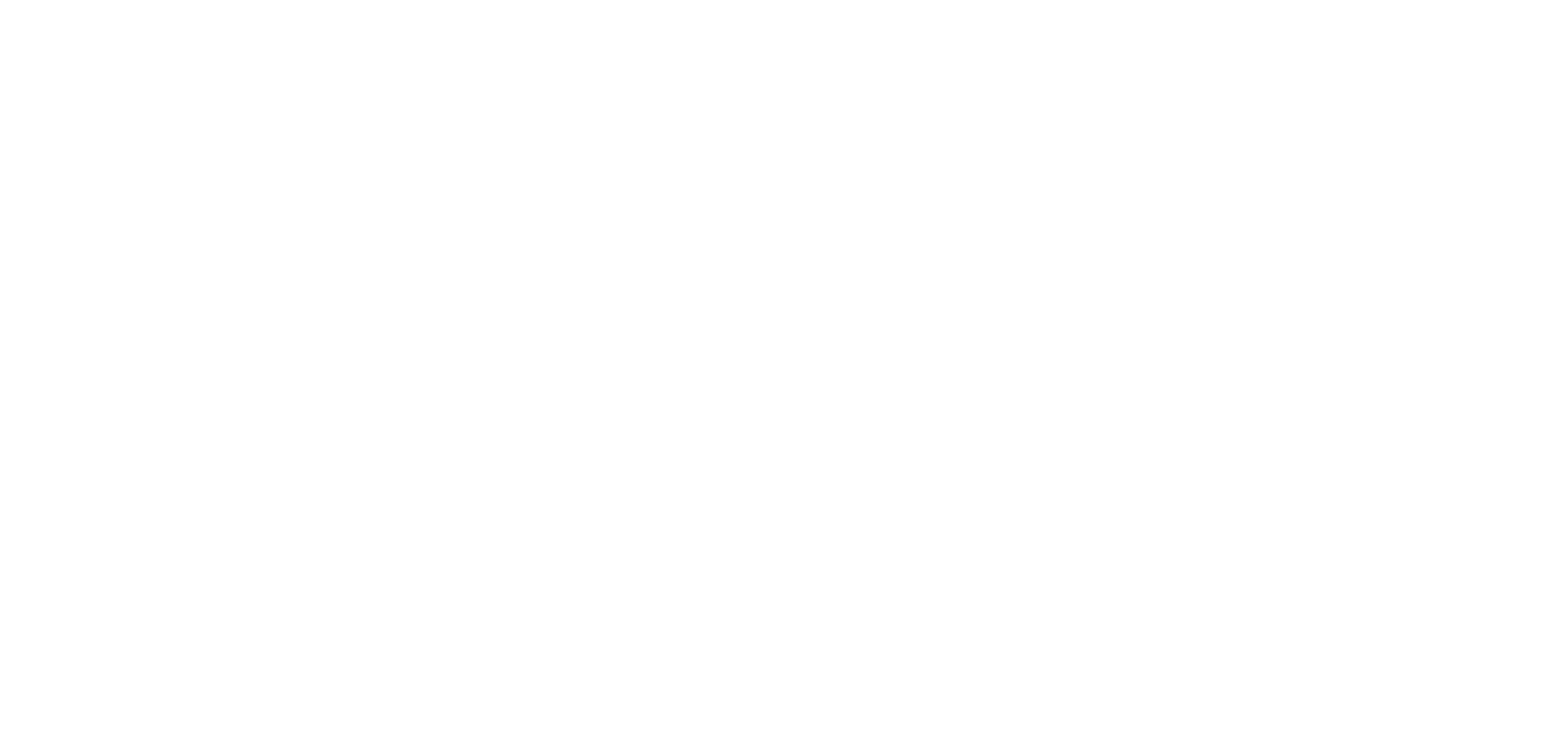
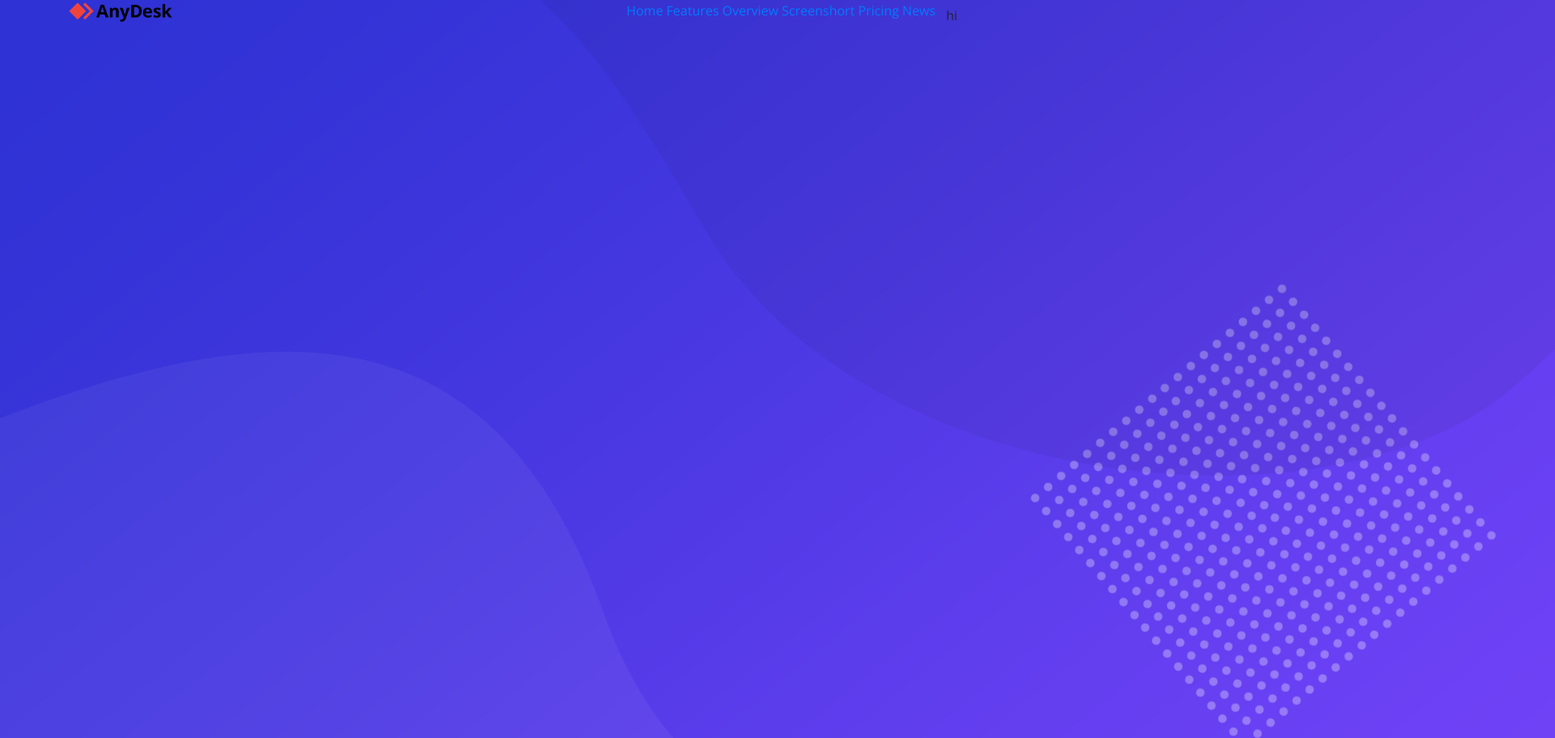
Before and after one commit to Satayjit-Biswas/Website-design-project-a, a plain HTML site: page index.html in a window 1280 px wide. Shown: the top 912 px of the page at 81% size, 1920 px wide, since content can reach past the window. Before the commit the page ends 800 px from the top, so only its background shows below. Drawn offline with nearby package versions, Linux system fonts and the light colour scheme.

Commit message:
version 2

```diff
--- a/css/style.css
+++ b/css/style.css
@@ -2,7 +2,7 @@
    01. Google fonts
 ========================*/
 
-@import url('https://fonts.googleapis.com/css2?family=Poppins:wght@400;600;700&amp;display=swap');
+@import url('https://fonts.googleapis.com/css2?family=Open+Sans:wght@400;600;700;800&family=Roboto:wght@400;500;700;900&display=swap');
 
 /*======================
    02. Basic css
@@ -38,7 +38,7 @@ section {
 
 body {
 	line-height: 26px;
-	font-family: 'Poppins', sans-serif;
+	font-family: 'Open Sans', sans-serif;
 	background-color: #fff;
 	color: #616368;
 	font-weight: 400;
@@ -48,8 +48,11 @@ body {
 h2,
 h3,
 h4,
-h5 {
-	font-weight: 600;
+h5,
+h6 {
+	font-family: 'Roboto', sans-serif;
+	font-weight: normal;
+	color: #393542;
 }
 
 ol,
@@ -65,3 +68,30 @@ button:focus,
 a:focus {
 	outline: none;
 }
+
+.f-left {
+	float: left;
+}
+.f-right {
+	float:right;
+}
+
+
+
+
+
+/* Header css */
+.transparent-header {
+	position: absolute;
+    left: 0;
+    right: 0;
+}
+.main-menu ul li {
+    display: inline;
+
+.main-menu ul li a {
+    padding: 30px;
+    color: #cfcfd8;
+    font-size: 18px;
+    font-weight: 700;
+}
--- a/index.html
+++ b/index.html
@@ -11,8 +11,59 @@
 </head>
 <body>
 
+    <!-- header area -->
+    <header>
+        <div class="header-area transparent-header">
+            <div class="container">
+                <div class="row">
+                    <div class="col-xl-2">
+                        <div class="logo">
+                            <a href="index.html">
+                                <img src="img/logo.png" alt="">
+                            </a>
+                        </div>
+                    </div>
+                    <div class="col-xl-10">
+                        <div class="header-btn f-right">
+                            <a href="#" class="btn">hi</a>
+                        </div>
+                        <div class="main-menu f-right">
+                            <nav>
+                                <ul>
+                                    <li>
+                                        <a href="#">Home</a>
+                                    </li>
+                                    <li>
+                                        <a href="#">Features</a>
+                                    </li>
+                                    <li>
+                                        <a href="#">Overview</a>
+                                    </li>
+                                    <li>
+                                        <a href="#">Screenshort</a>
+                                    </li>
+                                    <li>
+                                        <a href="#">Pricing</a>
+                                    </li>
+                                    <li>
+                                        <a href="#">News</a>
+                                    </li>
+                                </ul>
+                            </nav>
+                        </div>
+
+
+                    </div>
+                </div>
+            </div>
+        </div>
+    </header>
+
+
+
+
     <div class="slider-area">
-
+        <img src="img/header_bg.png" alt="">
     </div>
      <!-- all js here -->
     <script sre="js/jquery-3.4.1.min.js"></script>
```
Also changed, not shown: img/logo.png (added).
